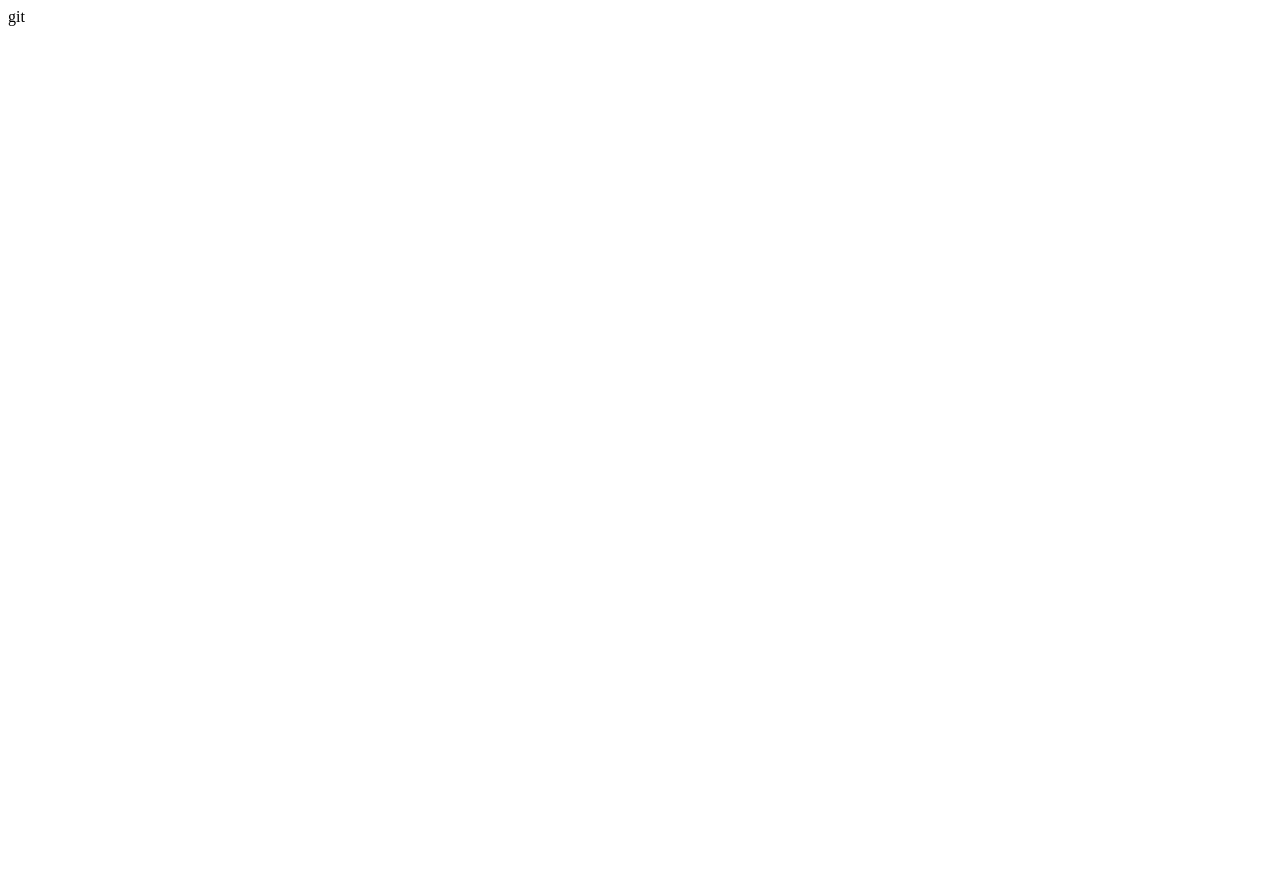
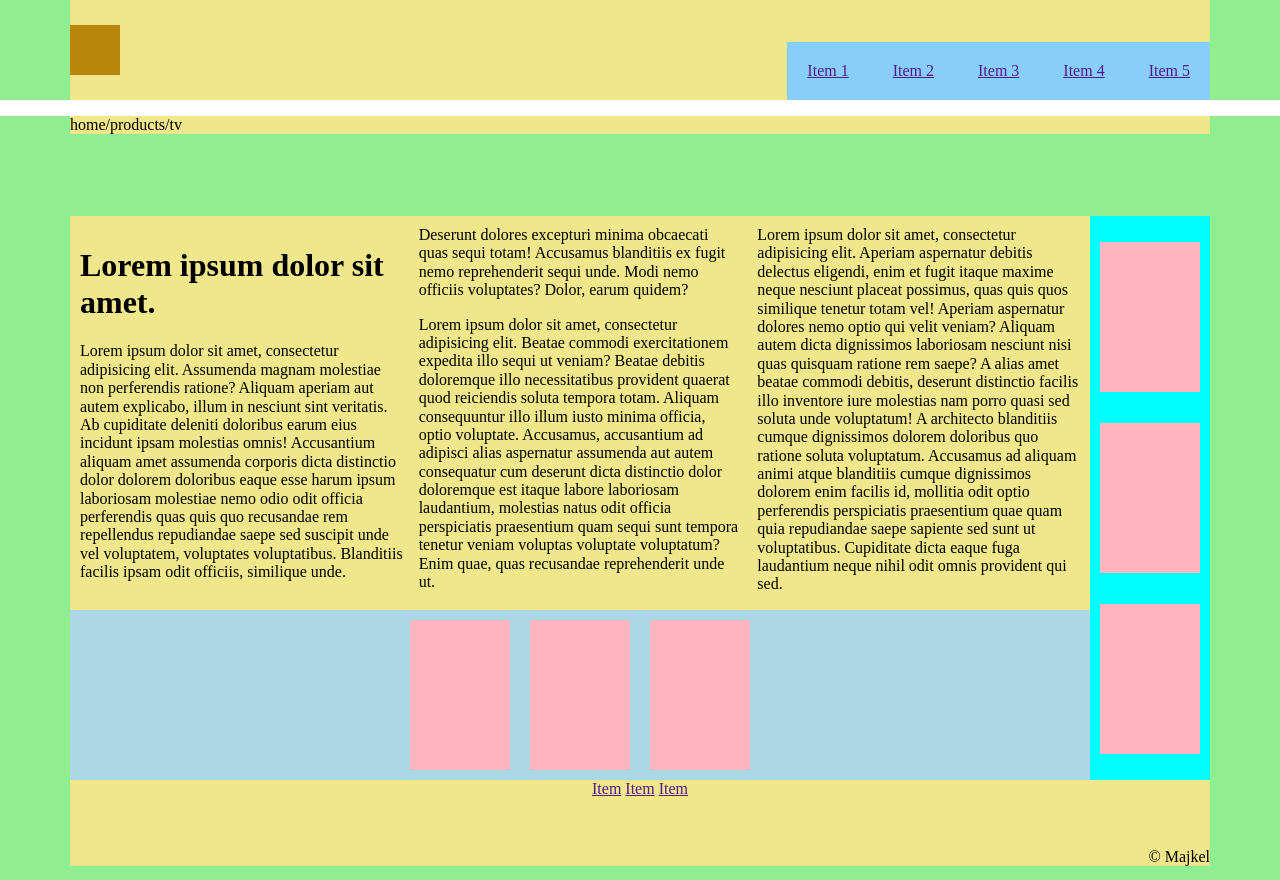
Before and after one commit to MichalPlonka92/layout, a plain HTML site: page index.html in a window 1280 px wide. Before the commit the page ends 800 px from the top, so only its background shows below. Drawn offline with Linux system fonts and the light colour scheme.

Commit message:
flexbox layout

```diff
--- a/index.html
+++ b/index.html
@@ -6,9 +6,87 @@
           content="width=device-width, user-scalable=no, initial-scale=1.0, maximum-scale=1.0, minimum-scale=1.0">
     <meta http-equiv="X-UA-Compatible" content="ie=edge">
     <title>Layout</title>
+    <link rel="stylesheet" href="./src/css/normalize.css">
     <link rel="stylesheet" href="./src/css/ap.css">
 </head>
 <body>
 
+<header class="box">
+    <div class="box__inner header">
+        <a href="" class="logo">
+            <img src="" alt="" class="logo__img">
+        </a>
+        <nav class="menu">
+            <a href="" class="menu__item">Item 1</a>
+            <a href="" class="menu__item">Item 2</a>
+            <a href="" class="menu__item">Item 3</a>
+            <a href="" class="menu__item">Item 4</a>
+            <a href="" class="menu__item">Item 5</a>
+        </nav>
+    </div>
+</header>
+
+<div class="box">
+    <div class="box__inner">
+        <p class="breadcrumbs">
+            home/products/tv
+        </p>
+    </div>
+</div>
+
+<div class="box">
+    <main class="box__inner main">
+        <section class="main_inner">
+        <article class="article">
+            <h1>Lorem ipsum dolor sit amet.</h1>
+            <p>Lorem ipsum dolor sit amet, consectetur adipisicing elit. Assumenda magnam molestiae non perferendis
+                ratione? Aliquam aperiam aut autem explicabo, illum in nesciunt sint veritatis. Ab cupiditate deleniti
+                doloribus earum eius incidunt ipsam molestias omnis! Accusantium aliquam amet assumenda corporis dicta
+                distinctio dolor dolorem doloribus eaque esse harum ipsum laboriosam molestiae nemo odio odit officia
+                perferendis quas quis quo recusandae rem repellendus repudiandae saepe sed suscipit unde vel voluptatem,
+                voluptates voluptatibus. Blanditiis facilis ipsam odit officiis, similique unde. Deserunt dolores
+                excepturi minima obcaecati quas sequi totam! Accusamus blanditiis ex fugit nemo reprehenderit sequi
+                unde. Modi nemo officiis voluptates? Dolor, earum quidem?</p>
+            <p>Lorem ipsum dolor sit amet, consectetur adipisicing elit. Beatae commodi exercitationem expedita illo
+                sequi ut veniam? Beatae debitis doloremque illo necessitatibus provident quaerat quod reiciendis soluta
+                tempora totam. Aliquam consequuntur illo illum iusto minima officia, optio voluptate. Accusamus,
+                accusantium ad adipisci alias aspernatur assumenda aut autem consequatur cum deserunt dicta distinctio
+                dolor doloremque est itaque labore laboriosam laudantium, molestias natus odit officia perspiciatis
+                praesentium quam sequi sunt tempora tenetur veniam voluptas voluptate voluptatum? Enim quae, quas
+                recusandae reprehenderit unde ut.</p>
+            <p>Lorem ipsum dolor sit amet, consectetur adipisicing elit. Aperiam aspernatur debitis delectus eligendi,
+                enim et fugit itaque maxime neque nesciunt placeat possimus, quas quis quos similique tenetur totam vel!
+                Aperiam aspernatur dolores nemo optio qui velit veniam? Aliquam autem dicta dignissimos laboriosam
+                nesciunt nisi quas quisquam ratione rem saepe? A alias amet beatae commodi debitis, deserunt distinctio
+                facilis illo inventore iure molestias nam porro quasi sed soluta unde voluptatum! A architecto
+                blanditiis cumque dignissimos dolorem doloribus quo ratione soluta voluptatum. Accusamus ad aliquam
+                animi atque blanditiis cumque dignissimos dolorem enim facilis id, mollitia odit optio perferendis
+                perspiciatis praesentium quae quam quia repudiandae saepe sapiente sed sunt ut voluptatibus. Cupiditate
+                dicta eaque fuga laudantium neque nihil odit omnis provident qui sed.</p>
+        </article>
+        <div class="related">
+            <div class="item"></div>
+            <div class="item"></div>
+            <div class="item"></div>
+        </div>
+        </section>
+        <aside class="aside">
+            <div class="item"></div>
+            <div class="item"></div>
+            <div class="item"></div>
+        </aside>
+    </main>
+    <footer class="box">
+        <div class="box__inner footer">
+            <nav class="menuFooter">
+                <a href="" class="menuFooter__item">Item</a>
+                <a href="" class="menuFooter__item">Item</a>
+                <a href="" class="menuFooter__item">Item</a>
+            </nav>
+            <span class="copyright">&copy; Majkel</span>
+        </div>
+    </footer>
+</div>
+
 </body>
-</html>git
+</html>
--- a/src/css/ap.css
+++ b/src/css/ap.css
@@ -0,0 +1,75 @@
+.box {
+    background-color: lightgreen;
+    min-height: 100px;
+}
+.box .box__inner {
+    background-color: khaki;
+    max-width: 1140px;
+    margin-inline: auto;
+
+}
+.header {
+    display: flex;
+    justify-content: space-between;
+    align-items: flex-end;
+    min-height: 100px;
+}
+
+.logo {
+    width: 50px;
+    height: 50px;
+    background-color: darkgoldenrod;
+    display: inline-block;
+    margin: 10px 10px 10px 0;
+    align-self: center;
+}
+.logo .logo__img {}
+
+.menu {
+    background-color: lightskyblue;
+
+}
+.menu .menu__item {
+    padding: 20px;
+    display: inline-block;
+}
+.main{
+    background-color: lawngreen;
+    display: flex;
+
+}
+.article{
+    padding: 10px;
+    column-count: 3;
+}
+.related{
+    padding: 10px;
+    background-color: lightblue;
+    order: 10;
+    display: flex;
+    justify-content: center;
+    gap: 20px;
+}
+.aside{
+    padding: 10px;
+    background-color: aqua;
+    display: flex;
+    flex-direction: column;
+    justify-content: space-around;
+
+}
+.item{
+    width: 100px;
+    height: 150px;
+    background-color: lightpink;
+}
+.footer{
+    display: flex;
+    flex-direction: column;
+    align-items: center;
+    row-gap: 50px;
+
+}
+.copyright{
+    align-self: flex-end;
+}
```
Also changed, not shown: src/css/normalize.css (added).
